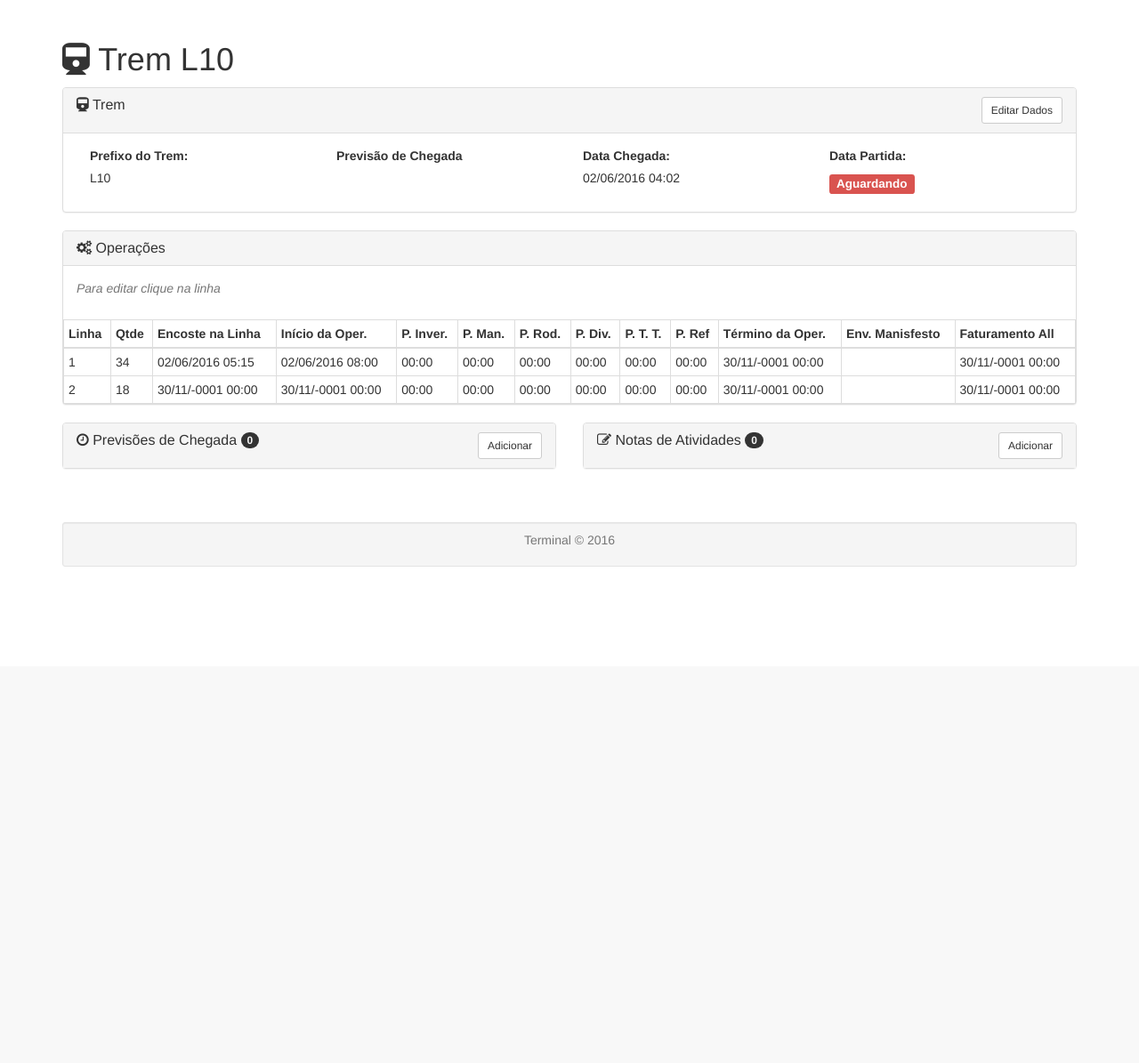
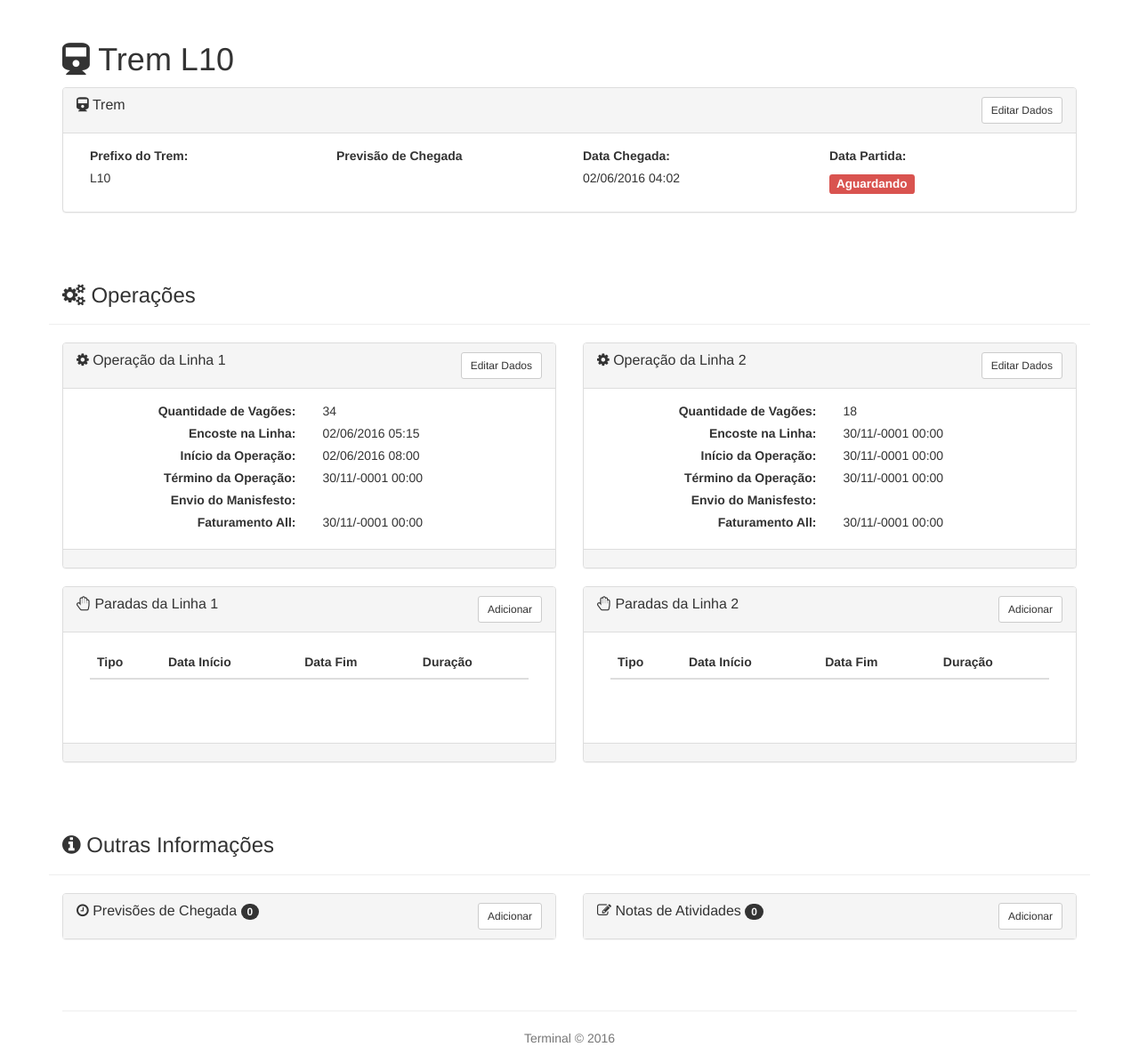
Before and after one commit to AndrePantano/Terminal, a CodeIgniter app: page /terminal/trens/trem/101 in a window 1280 px wide. Shown: the part 51-1246 px from the top of the page at 89% size. Before the commit the page ends 688 px from the top, so only its background shows below. Run offline with CodeIgniter, Linux system fonts and the light colour scheme; data comes from the database, SQL or seed files in the repository; data that the repository does not hold is empty.

Commit message:
Layout do Trem e Rodapé

```diff
--- a/application/views/layout/rodape.php
+++ b/application/views/layout/rodape.php
@@ -1,9 +1,7 @@
  <br/><br/>
  <div class="row">
     <div class="col-sm-12 text-center text-muted">
-      <div class=" well well-sm">
+         <hr></hr>
          <p>Terminal &copy; <?=date("Y")?></p>
-
-      </div>
     </div>
   </div>
--- a/application/views/trens/trem.php
+++ b/application/views/trens/trem.php
@@ -87,81 +87,126 @@
 			</div>
 		</div>
 
-		<!-- COLAPSE OPERAÇÃO -->
+		<!-- CABECALHO OPERAÇÃO -->
 		<div class="row">
-			<div class="col-sm-12">
-				<div class="panel-group" id="accordion1" role="tablist" aria-multiselectable="true">
-
-				  	<div class="panel panel-default">
-						<div class="panel-heading" role="tab" id="headingOperacoes">
-							<div class="row">
-								<div class="col-sm-6">
-									<h4 class="panel-title">
-									<a class="collapsed" role="button" data-toggle="collapse" data-parent="#accordion1" href="#collapseOperacoes" aria-expanded="false" aria-controls="collapseOperacoes">
-									  <i class="fa fa-cogs"></i> Operações
-									</a>
-									</h4>
-								</div>
+			<div class="col-sm-12 page-header">
+				<h3><i class="fa fa-cogs"></i> Operações</h3>
 			<?php if(count($operacoes) < 2): ?>
-									<div class="col-sm-6">
-										<button type="button" class="btn btn-default btn-sm pull-right" data-toggle="modal" data-target="#modal_add_operacao">Adicionar</button>
-									</div>
+				<button type="button" class="btn btn-default btn-sm" data-toggle="modal" data-target="#modal_add_operacao">Adicionar</button>
 			<?php endif;?>
 			</div>
 		</div>
-						<div id="collapseOperacoes" class="panel-collapse collapse in" role="tabpanel" aria-labelledby="headingOperacoes">
+
+		<div class="row">
+			<?php if(count($operacoes) > 0): ?>
+				<?php foreach ($operacoes as $operacao): ?>
+
+					<div class="col-sm-6">
+						 <div class="panel panel-default">
+						 	<div class="panel-heading">
+							 	<div class="row">
+									<div class="col-sm-6">
+							 			<h3 class="panel-title"><i class="fa fa-cog"></i> Operação da Linha <?= $operacao['numero_linha']?></h3>
+									</div>
+									<div class="col-sm-6">
+										<button type="button" class="btn btn-default btn-sm pull-right" data-toggle="modal" data-target="#modal_edit_trem">Editar Dados</button>
+									</div>
+								</div>
+						 	</div>
 						 	<div class="panel-body">
-
-									<p class="text-muted"><i>Para editar clique na linha</i></p>
-
+								<div class="col-sm-12">
+									<label class="col-sm-6" style="text-align:right;">Quantidade de Vagões:</label>
+									<span class="col-sm-6"><?= $operacao['qtd_vagoes']?></span>
+								</div>
+								<div class="col-sm-12">
+									<label class="col-sm-6" style="text-align:right;">Encoste na Linha:</label>
+									<span class="col-sm-6"><?= is_null($operacao['encoste_linha'])?"&nbsp;":date("d/m/Y H:i",strtotime($operacao['encoste_linha']))?></span>
+								</div>
+								<div class="col-sm-12">
+									<label class="col-sm-6" style="text-align:right;">Início da Operação:</label>
+									<span class="col-sm-6"><?= is_null($operacao['inicio_operacao'])?"&nbsp;":date("d/m/Y H:i",strtotime($operacao['inicio_operacao']))?></span>
+								</div>
+								<div class="col-sm-12">
+									<label class="col-sm-6" style="text-align:right;">Término da Operação:</label>
+									<span class="col-sm-6"><?= is_null($operacao['termino_operacao'])?"&nbsp;":date("d/m/Y H:i",strtotime($operacao['termino_operacao']))?></span>
+								</div>
+								<div class="col-sm-12">
+									<label class="col-sm-6" style="text-align:right;">Envio do Manisfesto:</label>
+									<span class="col-sm-6"><?= is_null($operacao['envio_manifesto'])?"&nbsp;":date("d/m/Y H:i",strtotime($operacao['envio_manifesto']))?></span>
+								</div>
+								<div class="col-sm-12">
+									<label class="col-sm-6" style="text-align:right;">Faturamento All:</label>
+									<span class="col-sm-6"><?= is_null($operacao['faturamento_all'])?"&nbsp;":date("d/m/Y H:i",strtotime($operacao['faturamento_all']))?></span>
+								</div>
+						 	</div>
+						 	<div class="panel-footer"></div>
+						 </div>
 					</div>
 
+				<?php endforeach; ?>
+
+			<?php else: ?>
+				<div class="col-sm-12">
+					<p>Não há operações lançadas</p>
+				</div>
+			<?php endif; ?>
+		</div>
+
+		<div class="row">
 			<?php if(count($operacoes) > 0): ?>
-								<table class="table table-hover table-condensed table-bordered">
+				<?php foreach ($operacoes as $operacao): ?>
+
+					<div class="col-sm-6">
+						 <div class="panel panel-default">
+						 	<div class="panel-heading">
+							 	<div class="row">
+									<div class="col-sm-6">
+							 			<h3 class="panel-title"><i class="fa fa-hand-paper-o"></i> Paradas da Linha <?= $operacao['numero_linha']?></h3>
+									</div>
+									<div class="col-sm-6">
+										<button type="button" class="btn btn-default btn-sm pull-right" data-toggle="modal" data-target="#modal_add_parada">Adicionar</button>
+									</div>
+								</div>
+						 	</div>
+						 	<div class="panel-body">
+								<div class="col-sm-12">
+									<table class="table">
 										<thead>
 											<tr>
-											<th>Linha</th>
-											<th>Qtde</th>
-											<th title="Encoste na Linha">Encoste na Linha</th>
-											<th title="Início da Operação">Início da Oper.</th>
-											<th title="Parada Inversão">P. Inver.</th>
-											<th title="Parada Manobras">P. Man.</th>
-											<th title="Parada Rodoviária">P. Rod.</th>
-											<th title="Parada Diversos">P. Div.</th>
-											<th title="Parada Troca de Turno">P. T. T.</th>
-											<th title="Parada Refições">P. Ref</th>
-											<th title="Término da Operação">Término da Oper.</th>
-											<th title="Envio Manifesto">Env. Manisfesto</th>
-											<th title="Faturamento All">Faturamento All</th>
+												<th>Tipo</th>
+												<th>Data Início</th>
+												<th>Data Fim</th>
+												<th>Duração</th>
 											</tr>
 										</thead>
 										<tbody>
-										<?php foreach ($operacoes as $operacao): ?>
 											<tr>
-												<td><?= $operacao['numero_linha']?></td>
-												<td><?= $operacao['qtd_vagoes']?></td>
-												<td><?= is_null($operacao['encoste_linha'])?"":date("d/m/Y H:i",strtotime($operacao['encoste_linha']))?></td>
-												<td><?= is_null($operacao['inicio_operacao'])?"":date("d/m/Y H:i",strtotime($operacao['inicio_operacao']))?></td>
-												<td><?= is_null($operacao['parada_inversao'])?"":date("H:i",strtotime($operacao['parada_inversao']))?></td>
-												<td><?= is_null($operacao['parada_manobras'])?"":date("H:i",strtotime($operacao['parada_manobras']))?></td>
-												<td><?= is_null($operacao['parada_rodoviaria'])?"":date("H:i",strtotime($operacao['parada_rodoviaria']))?></td>
-												<td><?= is_null($operacao['parada_diversos'])?"":date("H:i",strtotime($operacao['parada_diversos']))?></td>
-												<td><?= is_null($operacao['parada_troca_turno'])?"":date("H:i",strtotime($operacao['parada_troca_turno']))?></td>
-												<td><?= is_null($operacao['parada_refeicao'])?"":date("H:i",strtotime($operacao['parada_refeicao']))?></td>
-												<td><?= is_null($operacao['termino_operacao'])?"":date("d/m/Y H:i",strtotime($operacao['termino_operacao']))?></td>
-												<td><?= is_null($operacao['envio_manifesto'])?"":date("d/m/Y H:i",strtotime($operacao['envio_manifesto']))?></td>
-												<td><?= is_null($operacao['faturamento_all'])?"":date("d/m/Y H:i",strtotime($operacao['faturamento_all']))?></td>
+												<td>&nbsp;</td>
+												<td>&nbsp;</td>
+												<td>&nbsp;</td>
+												<td>&nbsp;</td>
 											</tr>
+										</tbody>
+
+									</table>
+								</div>
+						 	</div>
+						 	<div class="panel-footer"></div>
+						 </div>
+					</div>
 				<?php endforeach; ?>
-									</tbody>
-								</table>
+
 			<?php else: ?>
+				<div class="col-sm-12">
 					<p>Não há operações lançadas</p>
+				</div>
 			<?php endif; ?>
 		</div>
-					</div>
 
-				</div>
+		<!-- CABECALHO OPERAÇÃO -->
+		<div class="row">
+			<div class="col-sm-12 page-header">
+				<h3><i class="fa fa-info-circle"></i> Outras Informações</h3>
 			</div>
 		</div>
 
```
Lines whose indentation alone changed are shown as unchanged.
